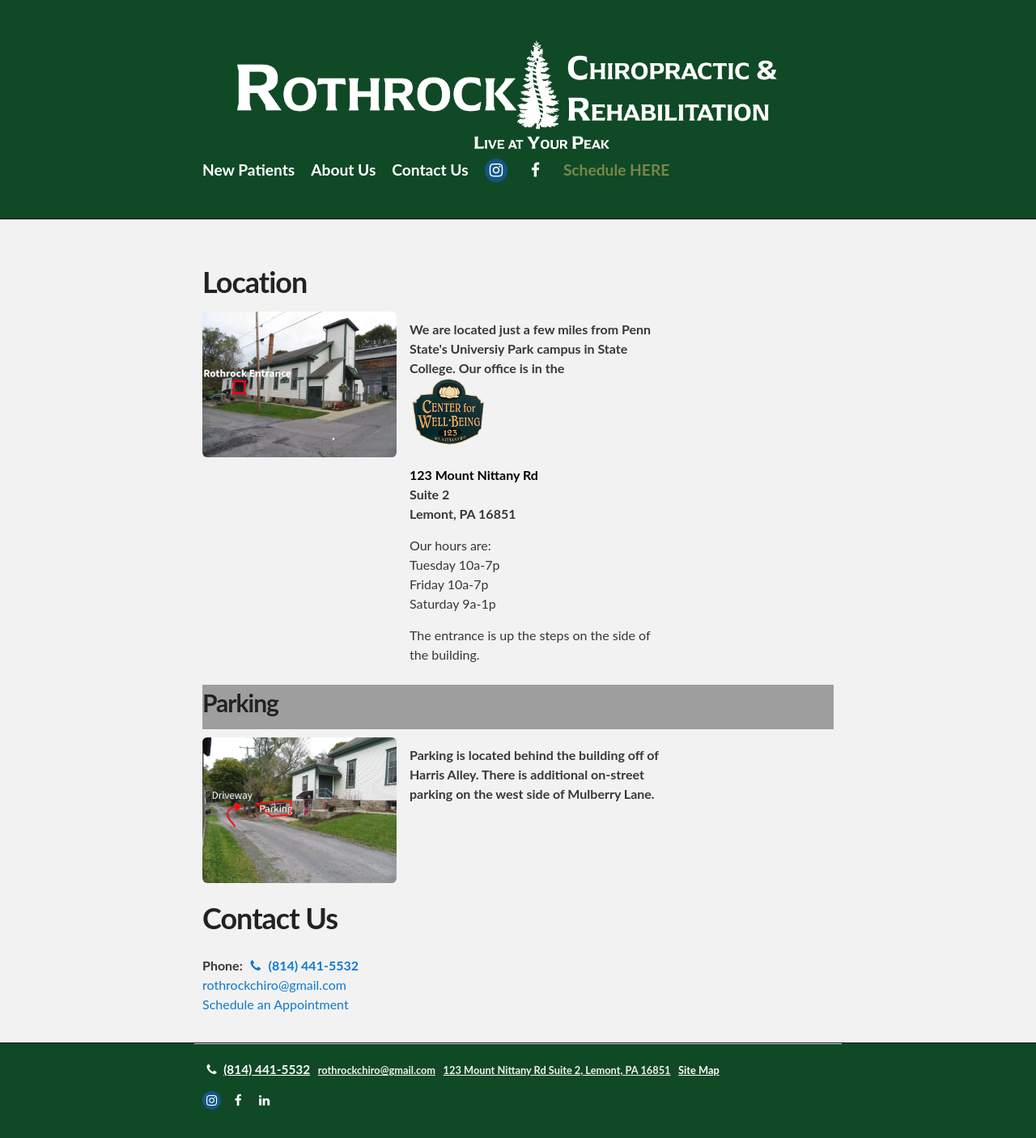
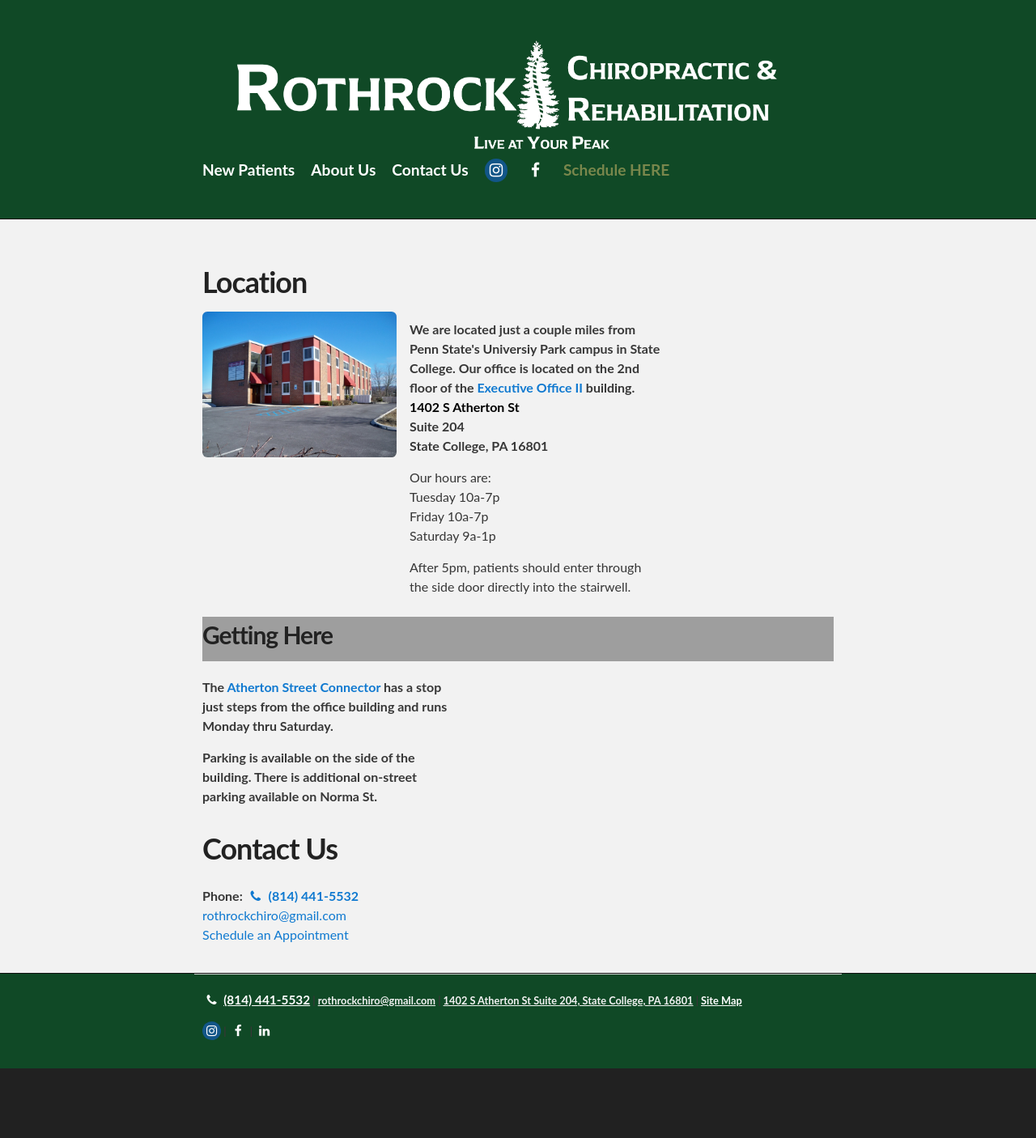
Before and after one commit to evpitcel/evpitcel.github.io, a Jekyll site: the page built from location.html, in a window 1280 px wide. Shown: the whole page at 81% size. Built offline with Jekyll 4.4.1, drawn with Linux system fonts in a browser that asks for light colours; after the commit the page ends 1320 px from its top, so only the background shows below that; grey boxes are pictures that could not be loaded.

Commit message:
updated address information

```diff
--- a/_layouts/default.html
+++ b/_layouts/default.html
@@ -61,7 +61,7 @@
     <div id="footer_wrap" class="outer">
       <footer class="inner">
         <ul>
-			<a class="fa fa-phone" style="color:white; font-size:120%;" href="tel:+8144415532"></a> <a style="color:white; font-size:120%;" href="tel:+8144415532">(814) 441-5532</a> | <a href="mailto:rothrockchiro@gmail.com">rothrockchiro@gmail.com</a> | <a href="https://goo.gl/maps/7P2QAtpJ86QjMo72A">123 Mount Nittany Rd  Suite 2, Lemont, PA 16851</a> | <a style="color:white" href="/sitemap.xml">Site Map</a>
+			<a class="fa fa-phone" style="color:white; font-size:120%;" href="tel:+8144415532"></a> <a style="color:white; font-size:120%;" href="tel:+8144415532">(814) 441-5532</a> | <a href="mailto:rothrockchiro@gmail.com">rothrockchiro@gmail.com</a> | <a href="https://goo.gl/maps/QonCbovy9W6Dd4Ns6">1402 S Atherton St Suite 204, State College, PA 16801</a> | <a style="color:white" href="/sitemap.xml">Site Map</a>
 
         </ul>
 		  <div class="container">
--- a/location.html
+++ b/location.html
@@ -1,7 +1,7 @@
 ---
 layout: default
 title: Contact Us
-description: Rothrock Chiropractic is located in Lemont, PA near State College. Phone:(814) 441-5532
+description: Rothrock Chiropractic is located in State College, PA. Phone:(814) 441-5532
 ---
 <link rel="stylesheet" href="https://cdnjs.cloudflare.com/ajax/libs/font-awesome/4.7.0/css/font-awesome.min.css">
 
@@ -9,29 +9,27 @@
 
 <div class="row">
   <div class="column">
-    <img src="/images/RothrockEntrance.webp" alt="" style="width:15em; border:none; border-bottom:0px">
+    <img src="/images/EOII.jpg" alt="" style="width:15em; border:none; border-bottom:0px">
   </div>
   <div class="column" style="width:40%">
-    <p><b>We are located just a few miles from Penn State's Universiy Park campus in State College. Our office is in the <a href="https://www.centerforwellbeing.net/"> <img src="/images/thumbnail_CWBLOGONEW.png" alt = "Center for Well-Being" style="width:30%; display:flex; justify-content:center;"/> </a> </b>
-    <br><b><a href="https://goo.gl/maps/7P2QAtpJ86QjMo72A" style="color:black">123 Mount Nittany Rd</a> <br>Suite 2 <br> Lemont, PA 16851</b>
+    <p><b>We are located just a couple miles from Penn State's Universiy Park campus in State College. Our office is located on the 2nd floor of the <a href="https://www.theexecutiveoffices.com/"> Executive Office II </a> building. </b>
+    <br><b><a href="https://goo.gl/maps/QonCbovy9W6Dd4Ns6" style="color:black">1402 S Atherton St</a> <br>Suite 204 <br> State College, PA 16801</b>
 	  <p>Our hours are:
 	  <br>Tuesday 10a-7p
 	  <br>Friday 10a-7p
 	  <br>Saturday 9a-1p
 	  </p>
-	  <p>The entrance is up the steps on the side of the building.</p>
+	  <p>After 5pm, patients should enter through the side door directly into the stairwell.</p>
 
   </div>
 </div>
 <!-- <body> -->
-<h2>Parking</h2>
+<h2>Getting Here</h2>
 
 <div class="row">
-  <div class="column">
-    <img src="/images/Rothrockparking.webp" alt="" style="width:15em; border:none; border-bottom:0px">
-  </div>
-  <div class="column" style="width:40%">
-    <p><b>Parking is located behind the building off of Harris Alley. There is additional on-street parking on the west side of Mulberry Lane.</b>
+   <div class="column" style="width:40%">
+    <p><b>The <a href="https://catabus.com/route-page/asconnector/">Atherton Street Connector</a> has a stop just steps from the office building and runs Monday thru Saturday. </b>
+    <p><b>Parking is available on the side of the building. There is additional on-street parking available on Norma St.</b>
 
   </div>
 </div>
```
Also changed, not shown: index.html (+4 -3 lines), images/EOII.JPG (added).
